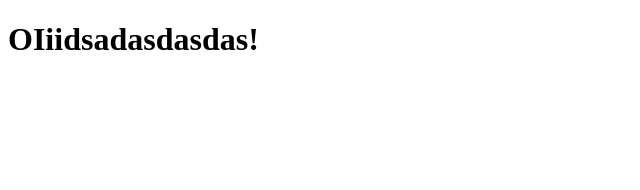
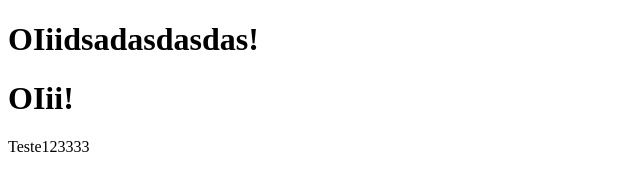
Before and after one commit to ianbag/git-teste, a plain HTML site: page index.html in a window 1280 px wide. Shown: the whole page, without its empty margins (0-640 px from the left). Drawn offline with Linux system fonts and the light colour scheme.

Commit message:
insert p in index

```diff
--- a/index.html
+++ b/index.html
@@ -9,6 +9,8 @@
 
 <body>
     <h1>OIiidsadasdasdas!</h1>
+    <h1>OIii!</h1>
+    <p>Teste123333</p>
 </body>
 
 </html>
```
